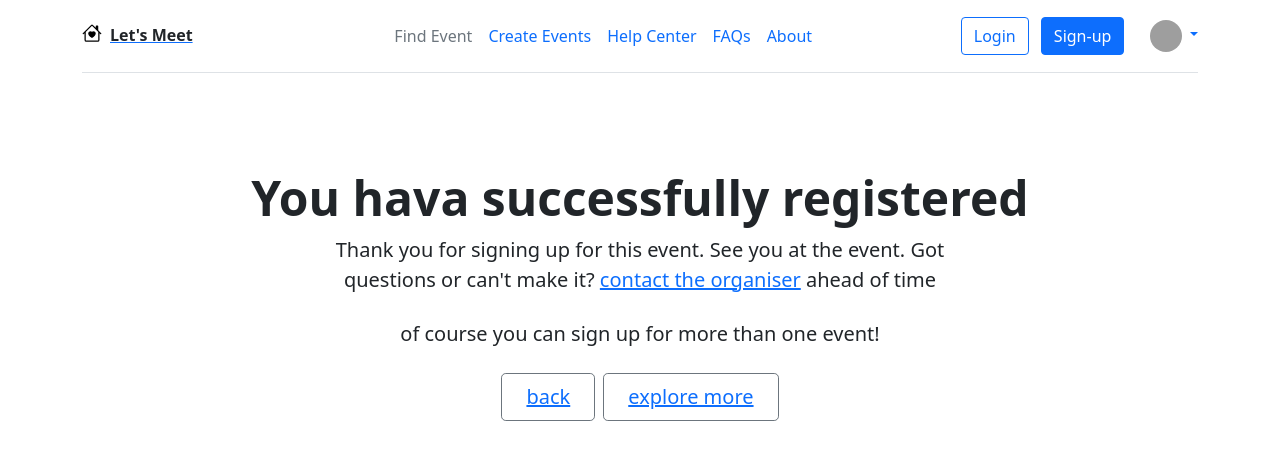
After one commit to WycliffeMAI/MeetUps, a Django app: a page that uses meetups/templates/meetups/success.html in a window 1280 px wide. The commit adds this page. Shown: the top 468 px of the page. Run offline with Django 4.2, Linux system fonts and the light colour scheme; data comes from the database, SQL or seed files in the repository; both versions use the stored data as it was after the commit; grey boxes are pictures that could not be loaded.

Commit message:
added the particiipant's success registration template

```diff
--- a/meetups/templates/meetups/event_details.html
+++ b/meetups/templates/meetups/event_details.html
@@ -42,7 +42,7 @@
                         <input type="checkbox" value="remember-me"> Remember me
                     </label>
                 </div>
-                <button class="w-100 btn btn-lg btn-secondary" type="submit">Sign up</button>
+                <button class="w-100 btn btn-lg btn-secondary">Sign up</button>
                 <hr class="my-4">
                 <small class="text-body-secondary">By clicking Sign up, you agree to the terms of use.</small>
             </form>
--- /dev/null
+++ b/meetups/templates/meetups/success.html
@@ -0,0 +1,34 @@
+{% extends 'meetups/base/base.html' %}
+
+{% load static %}
+
+{% block styling %}
+{% endblock %}
+
+<!-- navbar -->
+{% block navbar %}
+{% include 'meetups/includes/navbar.html' %}
+{% endblock %}
+
+
+<!-- events -->
+{% block events-block %}
+<section>
+    <div class="px-4 py-5 my-5 text-center">
+        <h1 class="display-5 fw-bold text-body-emphasis"> You hava successfully registered</h1>
+        <div class="col-lg-6 mx-auto">
+            <p class="lead mb-4">
+                Thank you for signing up for this event. See you at the event.
+                Got questions or can't make it? <a href="mailto: {{ event.organizer_email }} ">contact the organiser</a> ahead of time
+            </p>
+            <p class="lead mb-4">
+                of course you can sign up for more than one event!
+            </p>
+            <div class="d-grid gap-2 d-sm-flex justify-content-sm-center text-decoration-none">
+                <button type="button" class="btn btn-outline-secondary btn-lg px-4"><a href="{% url 'event-details' event.slug %}">back</a></button>
+                <button type="button" class="btn btn-outline-secondary btn-lg px-4"><a href="{% url 'home-page' %}">explore more</a></button>
+            </div>
+        </div>
+    </div>
+</section>
+{% endblock %}
--- a/meetups/urls.py
+++ b/meetups/urls.py
@@ -3,6 +3,7 @@ from django.urls import path
 
 urlpatterns = [
     path("meetups/", views.home_page, name='home-page'),
+    path('meetups/<slug:event_slug>/success', views.SuccessfulRegistratiion, name='successful-registration'),
     path('meetups/<slug:event_slug>', views.event_details, name='event-details'),
 
 ]
--- a/meetups/views.py
+++ b/meetups/views.py
@@ -1,6 +1,6 @@
 from django.shortcuts import redirect, render
 from django.http import HttpResponse
-from .models import Event
+from .models import Event, Paticipants
 from .forms import RegistrationForm
 
 
@@ -20,11 +20,20 @@ def event_details(request, event_slug):
     else:
         form = RegistrationForm(request.POST)
         if form.is_valid():
-            participant = form.save()
+            participant_email = form.cleaned_data['email']
+            participant_name = form.cleaned_data['name']
+            participant, _  = Paticipants.objects.get_or_create(name=participant_name, email=participant_email)
             selected_event.participants.add(participant)
-            return redirect('home-page')
+            return redirect('successful-registration', event_slug=event_slug)
 
     return render(request, 'meetups/event_details.html', {
         'event': selected_event,
         'form': form
     })
+
+
+def SuccessfulRegistratiion(request, event_slug):
+    event = Event.objects.get(slug=event_slug)
+    return render(request, 'meetups/success.html', {
+        'event': event,
+    })
```
Also changed, not shown: db.sqlite3.
